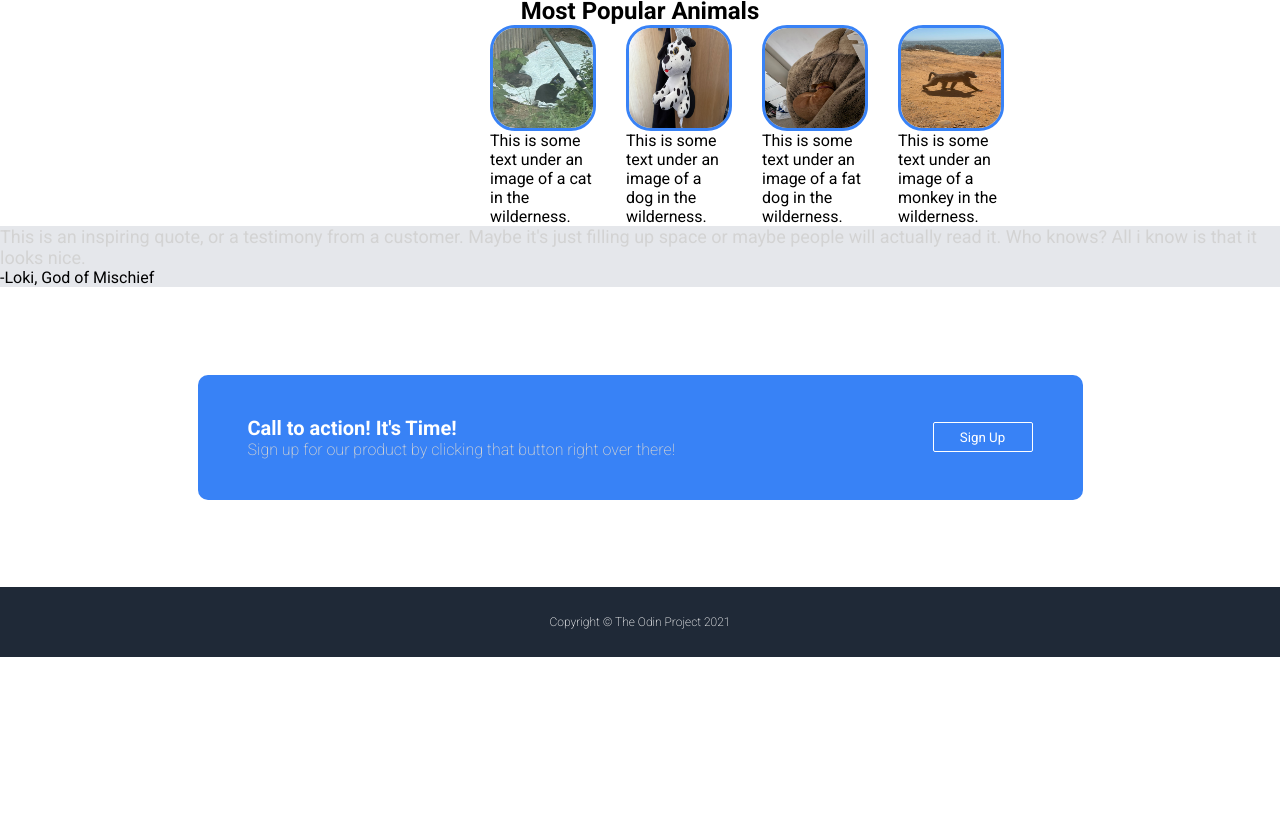
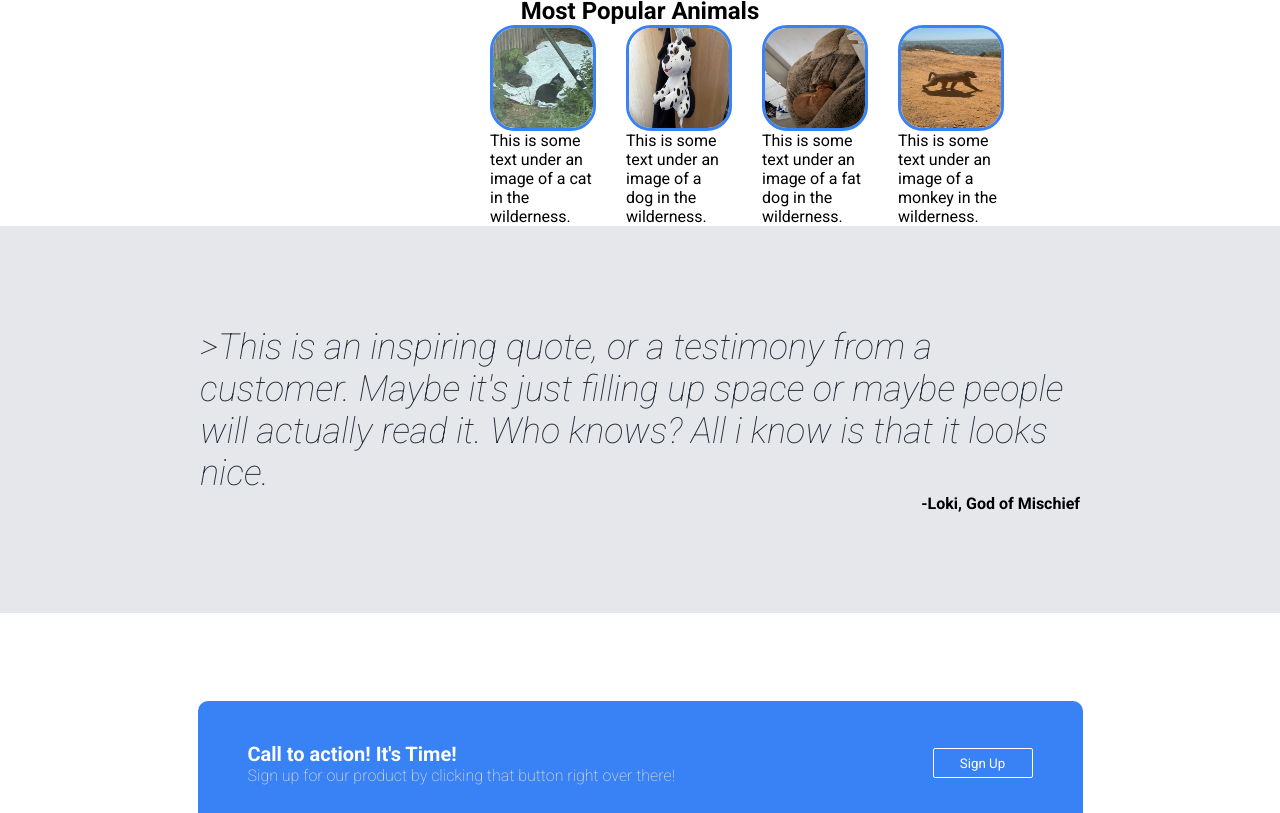
Before and after one commit to AlphaPinecone/landing-page, a plain HTML site: page index.html in a window 1280 px wide. Shown: the part 391-1204 px from the top of the page. Before the commit the page ends 1048 px from the top, so only its background shows below. Drawn offline with Linux system fonts and the light colour scheme.

Commit message:
quote complete

```diff
--- a/index.html
+++ b/index.html
@@ -55,14 +55,14 @@
         </div>
       </div>
       <div class="quote">
-        <p>
-          <em
+        <div class="container">
+          <p>
             >This is an inspiring quote, or a testimony from a customer. Maybe
             it's just filling up space or maybe people will actually read it.
-            Who knows? All i know is that it looks nice.</em
-          >
-        </p>
-        -Loki, God of Mischief
+            Who knows? All i know is that it looks nice.
+          </p>
+        </div>
+        <div class="author">-Loki, God of Mischief</div>
       </div>
 
       <div class="bottomsec">
--- a/style.css
+++ b/style.css
@@ -13,9 +13,7 @@
 footer {
   background-color: #1f2937;
 }
-.quote {
-  background-color: #e5e7eb;
-}
+
 a {
   text-decoration: none;
   color: white;
@@ -117,6 +115,35 @@ img.thumb {
   border-radius: 25px;
   border: solid #3882f6 3px;
 }
+/**quote section**/
+.quote {
+  background-color: #e5e7eb;
+}
+.quote .container {
+  padding-left: 200px;
+  padding-right: 200px;
+  padding-top: 100px;
+
+  width: auto;
+  height: auto;
+  display: flex;
+}
+.quote p {
+  color: #1f2937;
+  font-style: italic;
+  font-weight: 100;
+  font-size: 36px;
+  text-wrap: wrap;
+}
+.author {
+  padding-left: 200px;
+  padding-right: 200px;
+  padding-bottom: 100px;
+  width: auto;
+  display: flex;
+  justify-content: flex-end;
+  font-weight: bold;
+}
 /**bottom section**/
 
 .bottomsec {
```
